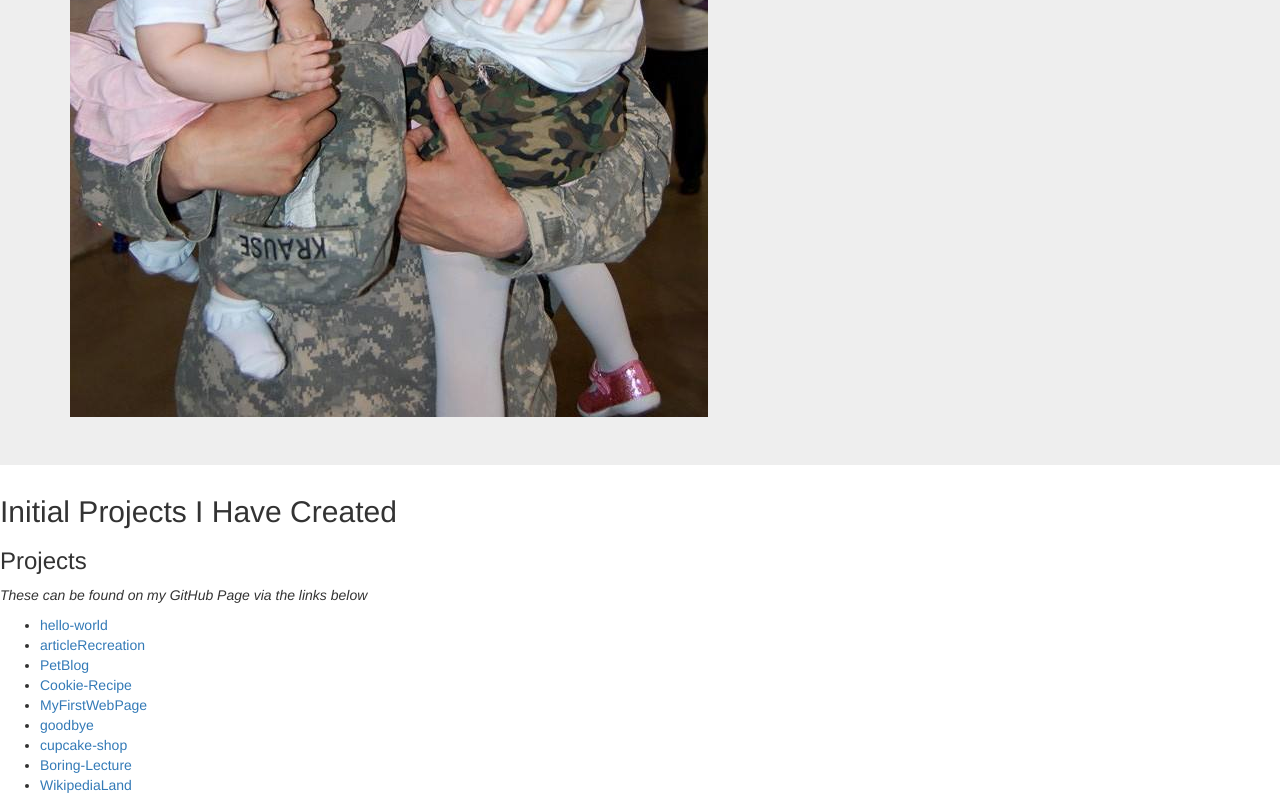
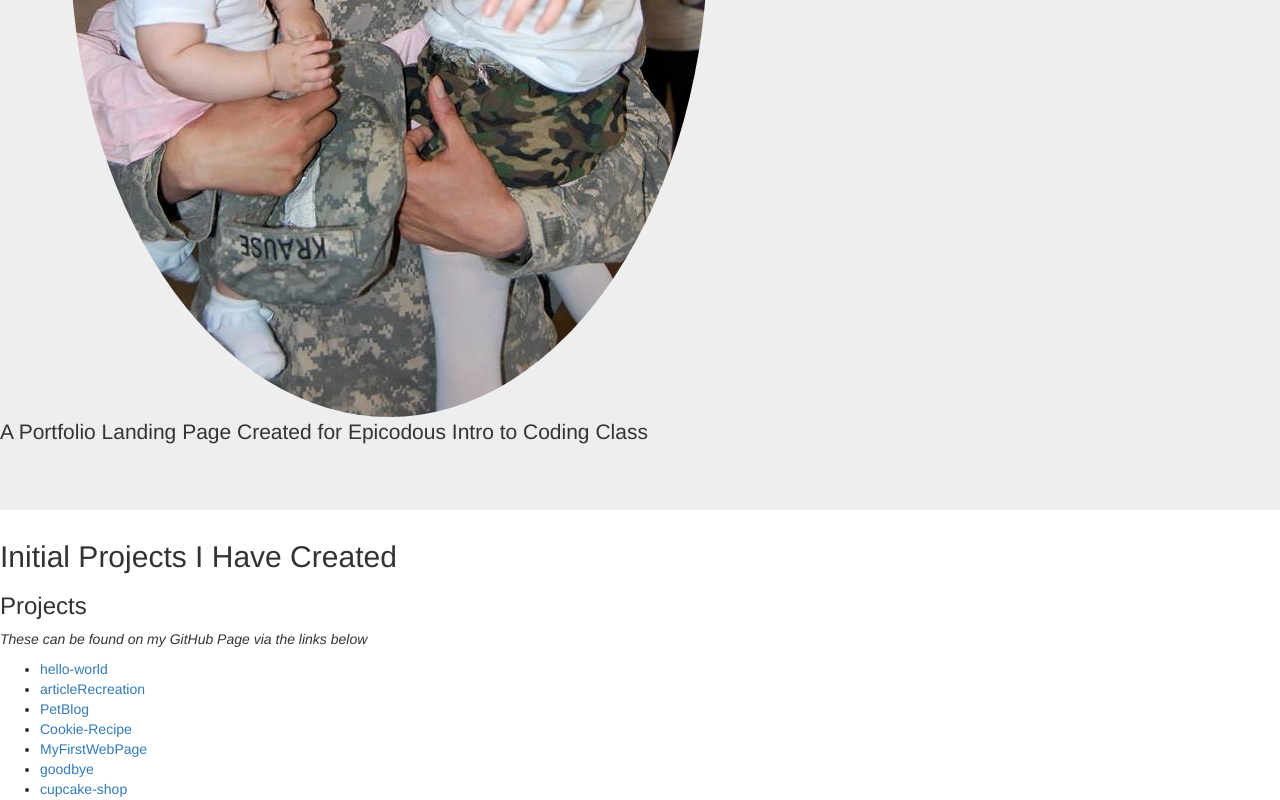
Before and after one commit to krause197/Portfolio-Landing-Page, a plain HTML site: page index.html in a window 1280 px wide. Shown: the part 690-1490 px from the top of the page. Drawn offline with Linux system fonts and the light colour scheme.

Commit message:
played around with bootstrap classes and themes

```diff
--- a/index.html
+++ b/index.html
@@ -9,8 +9,9 @@
     <div class="jumbotron">
       <div class="container">
         <h1>Eric Krause</h1>
-        <img src="img/10439400_912810195408247_2488182000746493504_n.jpg" alt="A Photo of Eric Krause and his children">
+          <img src="img/10439400_912810195408247_2488182000746493504_n.jpg" alt="A Photo of Eric Krause and his children" class="img-circle">
       </div>
+      <p class="lead">A Portfolio Landing Page Created for Epicodous Intro to Coding Class</p>
     </div>
     <h2>Initial Projects I Have Created</h2>
     <h3>Projects</h3>
```
